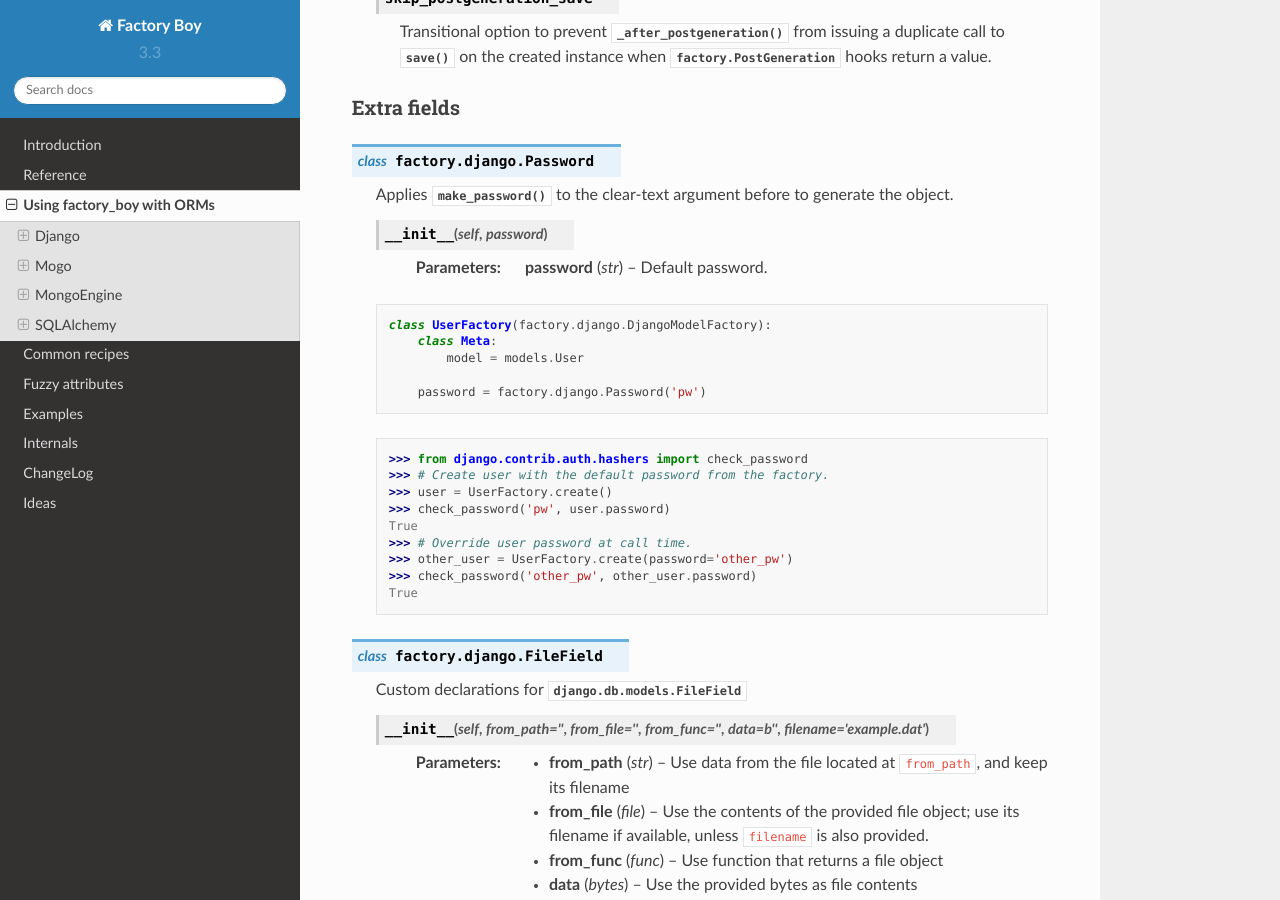
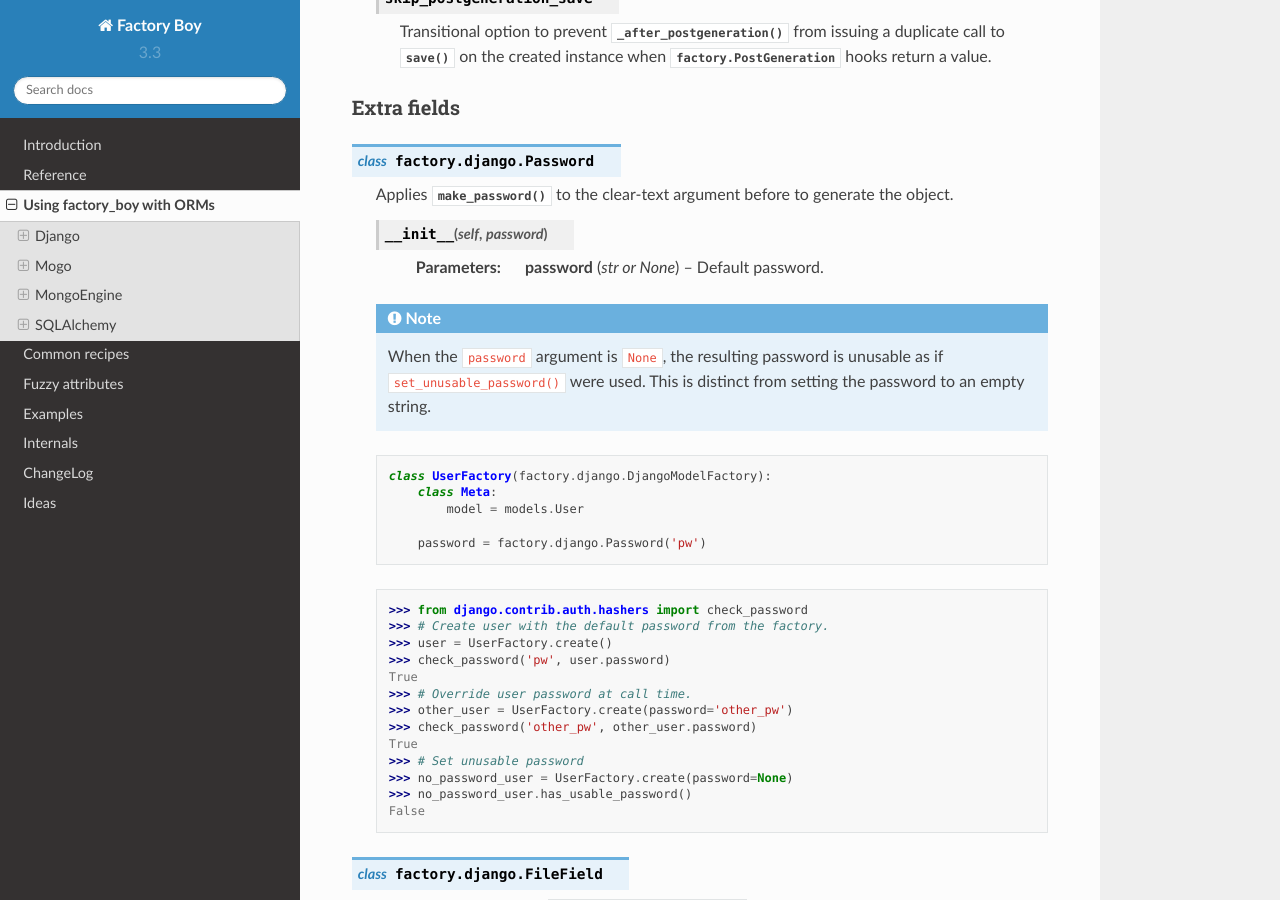
Before and after one commit to FactoryBoy/factory_boy, a Sphinx documentation site: the page built from docs/orms.rst, in a window 1280 px wide and 900 px high, scrolled down 1958 px. Built offline with Sphinx 7.4.7 and the Read the Docs theme 2.0.0, drawn with Linux system fonts in a browser that asks for light colours.

Commit message:
Add note about creating unusable passwords

```diff
--- a/docs/orms.rst
+++ b/docs/orms.rst
@@ -128,7 +128,11 @@ Extra fields
 
     .. method:: __init__(self, password)
 
-        :param str password: Default password.
+        :param str or None password: Default password.
+
+    .. note:: When the ``password`` argument is ``None``, the resulting password is
+              unusable as if ``set_unusable_password()`` were used. This is distinct
+              from setting the password to an empty string.
 
     .. code-block:: python
 
@@ -149,6 +153,10 @@ Extra fields
         >>> other_user = UserFactory.create(password='other_pw')
         >>> check_password('other_pw', other_user.password)
         True
+        >>> # Set unusable password
+        >>> no_password_user = UserFactory.create(password=None)
+        >>> no_password_user.has_usable_password()
+        False
 
 
 .. class:: FileField
```
